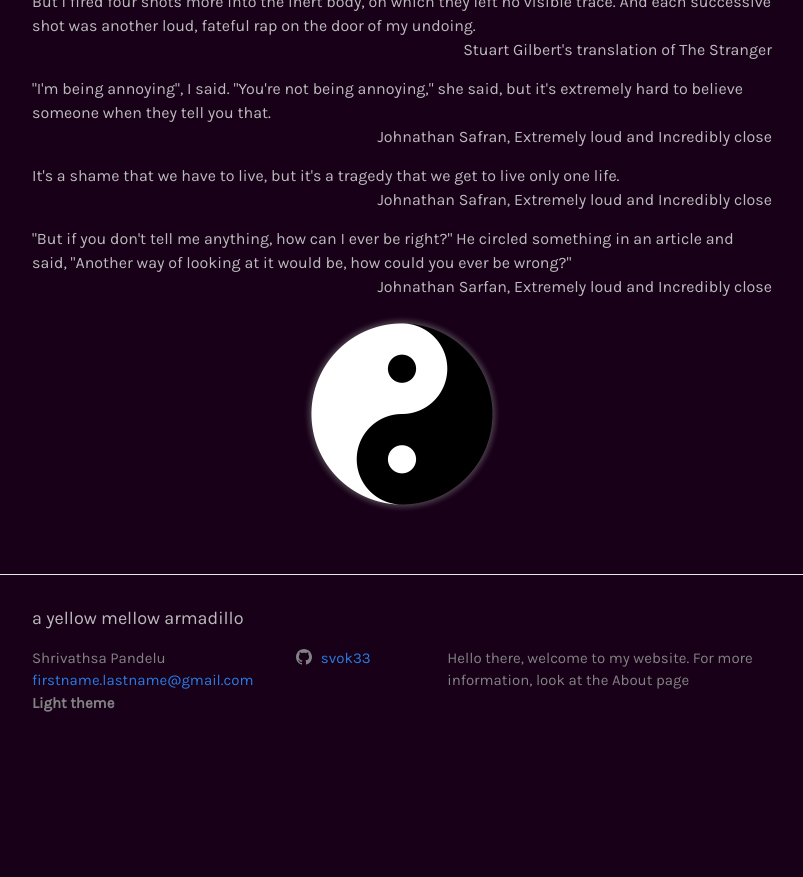
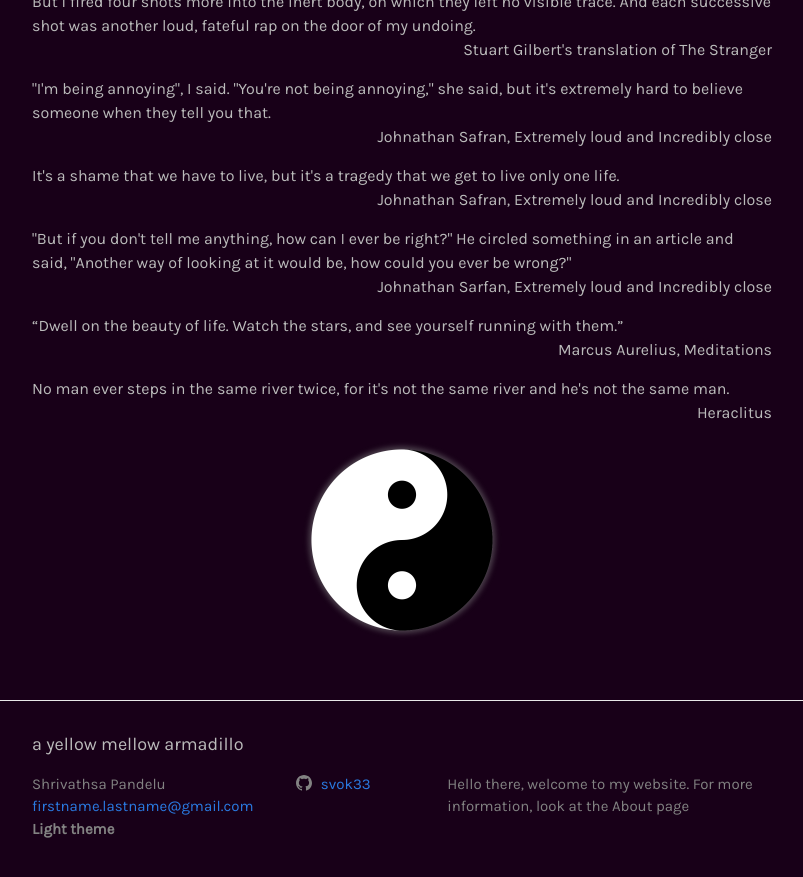
Before and after one commit to shrivathsap/shrivathsap.github.io, a Jekyll site: the page built from misc_links/quotes.html, in a window 1280 px wide and 900 px high, scrolled down 630 px. Shown: the top 877 px of the window, without its empty margins (238-1041 px from the left). Built offline with Jekyll 4.4.1, drawn with Linux system fonts in a browser that asks for light colours; before the commit the page ends 1404 px from its top, so only the background shows below that.

Commit message:
added some quotes

```diff
--- a/misc_links/quotes.html
+++ b/misc_links/quotes.html
@@ -71,6 +71,14 @@ layout: page
 			<p class="quote">"But if you don't tell me anything, how can I ever be right?" He circled something in an article and said, "Another way of looking at it would be, how could you ever be wrong?"</p>
 			<p class="quote-author">Johnathan Sarfan, Extremely loud and Incredibly close</p>
 		</div>
+		<div>
+			<p class="quote">“Dwell on the beauty of life. Watch the stars, and see yourself running with them.”</p>
+			<p class="quote-author">Marcus Aurelius, Meditations</p>
+		</div>
+		<div>
+			<p class="quote">No man ever steps in the same river twice, for it's not the same river and he's not the same man.</p>
+			<p class="quote-author">Heraclitus</p>
+		</div>
 
 		<div style="text-align: center;">
 			<img src="/resources/yinyang.svg.png" alt="" onclick = "redirect()" width="200" height="200">
```
